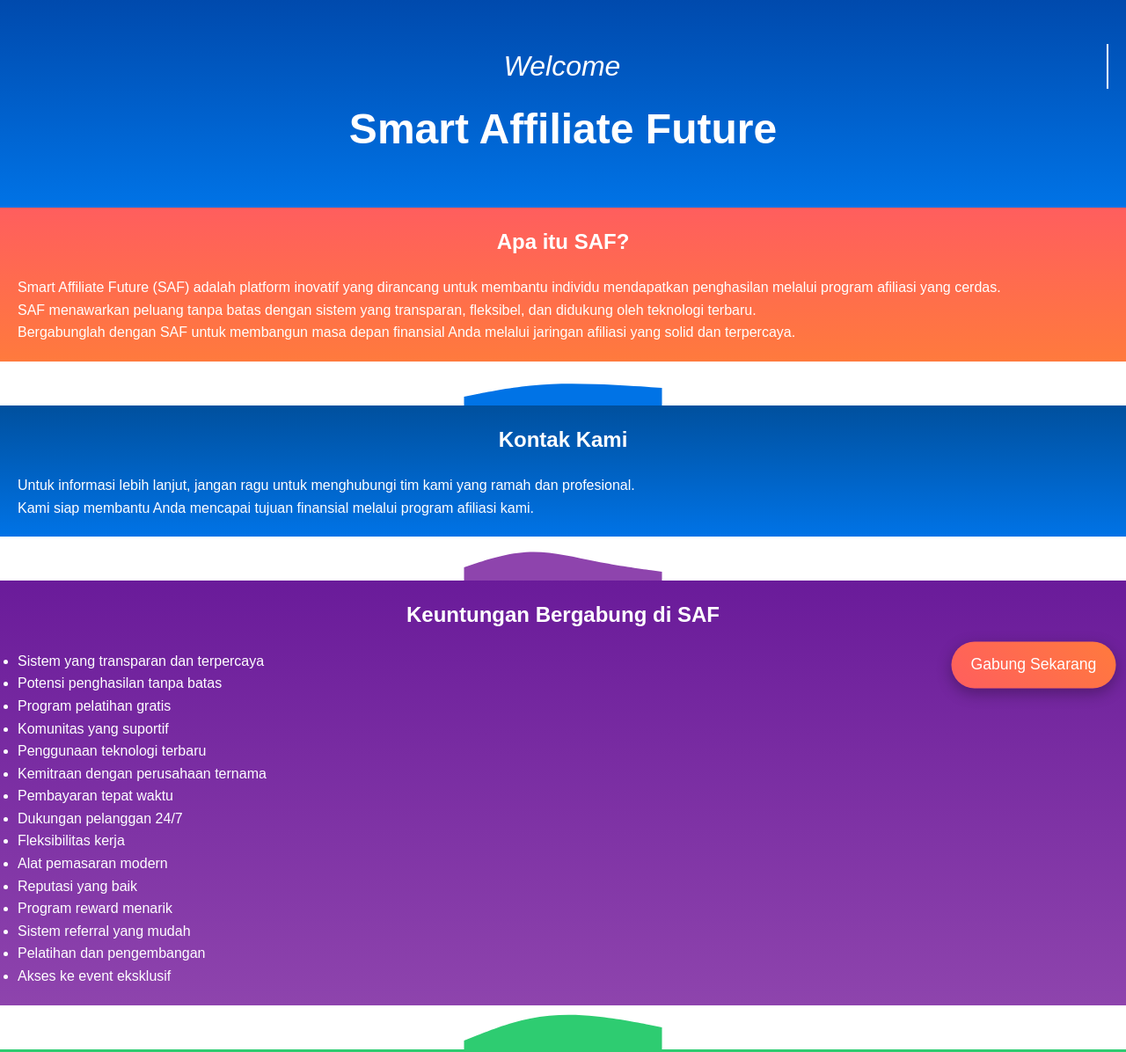
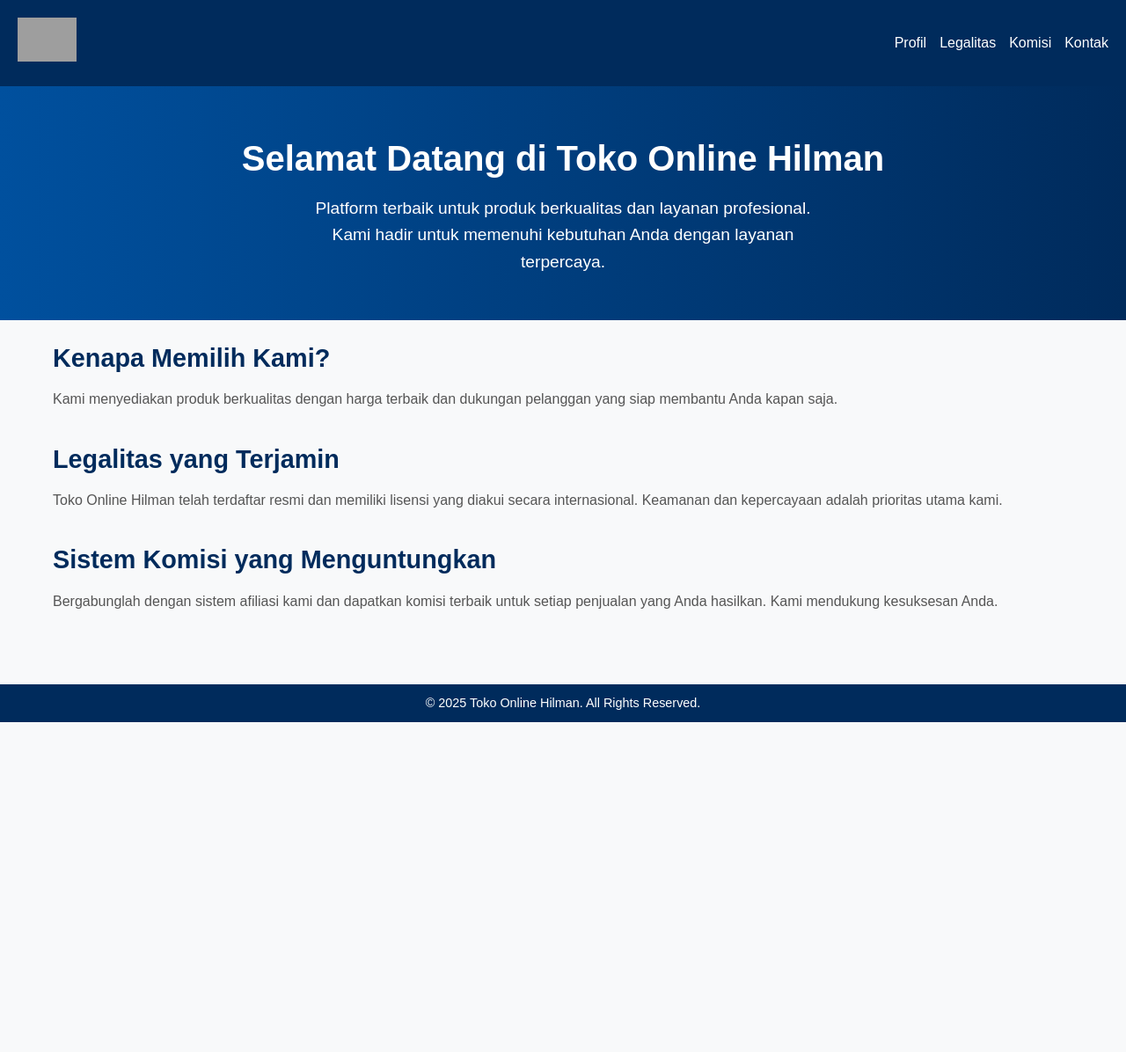
Before and after one commit to SAFF35/C7, a plain HTML site: page index.html in a window 1280 px wide. Shown: the top 1196 px of the page at 88% size. After the commit the page ends 821 px from the top, so only its background shows below. Drawn offline with Linux system fonts and the light colour scheme; grey boxes are pictures that could not be loaded.

Commit message:
Update index.html

```diff
--- a/index.html
+++ b/index.html
@@ -3,216 +3,149 @@
 <head>
     <meta charset="UTF-8">
     <meta name="viewport" content="width=device-width, initial-scale=1.0">
-    <title>Smart Affiliate Future</title>
+    <title>Toko Online Hilman</title>
     <style>
+        /* Reset CSS */
         * {
             margin: 0;
             padding: 0;
             box-sizing: border-box;
+        }
+
+        body {
             font-family: 'Arial', sans-serif;
+            line-height: 1.6;
+            color: #333;
+            background-color: #f8f9fa;
         }
-        body {
-            line-height: 1.6;
-            overflow-x: hidden;
+
+        header {
+            background-color: #002b5c;
+            color: #fff;
+            display: flex;
+            justify-content: space-between;
+            align-items: center;
+            padding: 20px;
         }
-        .jumbotron {
+
+        header .logo img {
+            max-height: 50px;
+        }
+
+        nav ul {
+            list-style: none;
+            display: flex;
+            gap: 15px;
+        }
+
+        nav ul li {
+            font-size: 16px;
+        }
+
+        nav ul li a {
+            color: #fff;
+            text-decoration: none;
+            transition: color 0.3s;
+        }
+
+        nav ul li a:hover {
+            color: #f5b301;
+        }
+
+        .hero {
             text-align: center;
             padding: 50px 20px;
-            background: linear-gradient(to bottom, #004aad, #0073e6);
-            color: white;
+            background: linear-gradient(90deg, #00509e, #002b5c);
+            color: #fff;
         }
-        .jumbotron h1 {
-            font-size: 3rem;
+
+        .hero h1 {
+            font-size: 2.5em;
+            margin-bottom: 10px;
         }
-        .welcome {
-            font-size: 2rem;
-            color: white;
-            font-style: italic;
-            animation: typing 3s steps(30, end), blink 0.5s step-end infinite alternate;
-            overflow: hidden;
-            white-space: nowrap;
-            width: 100%;
-            display: inline-block;
+
+        .hero p {
+            font-size: 1.2em;
+            max-width: 600px;
+            margin: 0 auto;
         }
-        @keyframes typing {
-            from { width: 0; }
-            to { width: 100%; }
-        }
-        @keyframes blink {
-            from { border-right: 2px solid white; }
-            to { border-right: transparent; }
-        }
+
         .content {
             padding: 20px;
-            color: white;
-            text-align: justify;
+            max-width: 1200px;
+            margin: 0 auto;
         }
-        .red-orange {
-            background: linear-gradient(to bottom, #ff5e5e, #ff7a3d);
+
+        .content article {
+            margin-bottom: 30px;
         }
-        .blue {
-            background: linear-gradient(to bottom, #00509e, #0073e6);
+
+        .content h2 {
+            color: #002b5c;
+            font-size: 1.8em;
+            margin-bottom: 10px;
         }
-        .purple {
-            background: linear-gradient(to bottom, #6a1b9a, #8e44ad);
+
+        .content p {
+            font-size: 1em;
+            line-height: 1.8;
+            color: #555;
         }
-        .green {
-            background: linear-gradient(to bottom, #2ecc71, #27ae60);
-        }
-        .wave-divider {
-            position: relative;
-            height: 50px;
-            overflow: hidden;
-        }
-        .wave-divider svg {
-            position: absolute;
-            top: 0;
-            left: 0;
-            width: 100%;
-            height: 100%;
-        }
-        .floating-button {
-            position: fixed;
-            bottom: 20px;
-            right: 20px;
-            background: linear-gradient(45deg, #ff5e5e, #ff7a3d);
-            color: white;
-            padding: 15px 20px;
-            border: none;
-            border-radius: 50px;
-            font-size: 1rem;
-            cursor: pointer;
-            box-shadow: 0 5px 15px rgba(0, 0, 0, 0.3);
-            z-index: 1000;
-            animation: pulse 2s infinite;
-        }
-        @keyframes pulse {
-            0% { transform: scale(1); }
-            50% { transform: scale(1.1); }
-            100% { transform: scale(1); }
-        }
-        .floating-button:hover {
-            background: linear-gradient(45deg, #ff7a3d, #ff5e5e);
-        }
-        .icon-section {
-            display: flex;
-            justify-content: space-around;
-            padding: 40px 20px;
-        }
-        .icon-container {
+
+        footer {
+            background-color: #002b5c;
+            color: #fff;
             text-align: center;
-            cursor: pointer;
-        }
-        .icon-container .icon {
-            font-size: 3rem;
-            background: white;
-            color: #2ecc71;
-            width: 70px;
-            height: 70px;
-            display: flex;
-            align-items: center;
-            justify-content: center;
-            border-radius: 50%;
-            margin: 0 auto 10px;
-        }
-        .icon-container:hover .icon {
-            background: #2ecc71;
-            color: white;
-        }
-        .icon-container a {
-            text-decoration: none;
-            color: white;
-        }
-        h2 {
-            text-align: center;
-            margin-bottom: 20px;
+            padding: 10px 0;
+            margin-top: 30px;
+            font-size: 0.9em;
         }
     </style>
 </head>
 <body>
+    <header>
+        <div class="logo">
+            <img src="https://affiliate035.wordpress.com/wp-content/uploads/2024/12/20241209_021657.png?w=768" alt="Logo Toko Online Hilman">
+        </div>
+        <nav>
+            <ul>
+                <li><a href="https://contoh.com/profil">Profil</a></li>
+                <li><a href="https://contoh.com/legalitas">Legalitas</a></li>
+                <li><a href="https://contoh.com/komisi">Komisi</a></li>
+                <li><a href="https://contoh.com/kontak">Kontak</a></li>
+            </ul>
+        </nav>
+    </header>
 
-    <div class="jumbotron">
-        <span class="welcome">Welcome</span>
-        <h1>Smart Affiliate Future</h1>
-    </div>
+    <main>
+        <section class="hero">
+            <h1>Selamat Datang di Toko Online Hilman</h1>
+            <p>Platform terbaik untuk produk berkualitas dan layanan profesional. Kami hadir untuk memenuhi kebutuhan Anda dengan layanan terpercaya.</p>
+        </section>
 
-    <!-- Penjelasan SAF -->
-    <div class="content red-orange">
-        <h2>Apa itu SAF?</h2>
-        <p>Smart Affiliate Future (SAF) adalah platform inovatif yang dirancang untuk membantu individu mendapatkan penghasilan melalui program afiliasi yang cerdas.</p>
-        <p>SAF menawarkan peluang tanpa batas dengan sistem yang transparan, fleksibel, dan didukung oleh teknologi terbaru.</p>
-        <p>Bergabunglah dengan SAF untuk membangun masa depan finansial Anda melalui jaringan afiliasi yang solid dan terpercaya.</p>
-    </div>
+        <section class="content">
+            <article>
+                <h2>Kenapa Memilih Kami?</h2>
+                <p>Kami menyediakan produk berkualitas dengan harga terbaik dan dukungan pelanggan yang siap membantu Anda kapan saja.</p>
+            </article>
+            <article>
+                <h2>Legalitas yang Terjamin</h2>
+                <p>Toko Online Hilman telah terdaftar resmi dan memiliki lisensi yang diakui secara internasional. Keamanan dan kepercayaan adalah prioritas utama kami.</p>
+            </article>
+            <article>
+                <h2>Sistem Komisi yang Menguntungkan</h2>
+                <p>Bergabunglah dengan sistem afiliasi kami dan dapatkan komisi terbaik untuk setiap penjualan yang Anda hasilkan. Kami mendukung kesuksesan Anda.</p>
+            </article>
+        </section>
+    </main>
 
-    <!-- Garis Pemisah Ombak -->
-    <div class="wave-divider">
-        <svg xmlns="http://www.w3.org/2000/svg" viewBox="0 0 1440 320"><path fill="#0073e6" fill-opacity="1" d="M0,256L80,240C160,224,320,192,480,176C640,160,800,160,960,165.3C1120,171,1280,181,1360,186.7L1440,192L1440,320L1360,320C1280,320,1120,320,960,320C800,320,640,320,480,320C320,320,160,320,80,320L0,320Z"></path></svg>
-    </div>
+    <footer>
+        <p>&copy; 2025 Toko Online Hilman. All Rights Reserved.</p>
+    </footer>
 
-    <!-- Kontak -->
-    <div class="content blue">
-        <h2>Kontak Kami</h2>
-        <p>Untuk informasi lebih lanjut, jangan ragu untuk menghubungi tim kami yang ramah dan profesional.</p>
-        <p>Kami siap membantu Anda mencapai tujuan finansial melalui program afiliasi kami.</p>
-    </div>
-
-    <!-- Garis Pemisah Ombak -->
-    <div class="wave-divider">
-        <svg xmlns="http://www.w3.org/2000/svg" viewBox="0 0 1440 320"><path fill="#8e44ad" fill-opacity="1" d="M0,224L80,197.3C160,171,320,117,480,112C640,107,800,149,960,181.3C1120,213,1280,235,1360,245.3L1440,256L1440,320L1360,320C1280,320,1120,320,960,320C800,320,640,320,480,320C320,320,160,320,80,320L0,320Z"></path></svg>
-    </div>
-
-    <!-- Keuntungan -->
-    <div class="content purple">
-        <h2>Keuntungan Bergabung di SAF</h2>
-        <ul>
-            <li>Sistem yang transparan dan terpercaya</li>
-            <li>Potensi penghasilan tanpa batas</li>
-            <li>Program pelatihan gratis</li>
-            <li>Komunitas yang suportif</li>
-            <li>Penggunaan teknologi terbaru</li>
-            <li>Kemitraan dengan perusahaan ternama</li>
-            <li>Pembayaran tepat waktu</li>
-            <li>Dukungan pelanggan 24/7</li>
-            <li>Fleksibilitas kerja</li>
-            <li>Alat pemasaran modern</li>
-            <li>Reputasi yang baik</li>
-            <li>Program reward menarik</li>
-            <li>Sistem referral yang mudah</li>
-            <li>Pelatihan dan pengembangan</li>
-            <li>Akses ke event eksklusif</li>
-        </ul>
-    </div>
-
-    <!-- Floating Button -->
-    <button class="floating-button">Gabung Sekarang</button>
-
-    <!-- Garis Pemisah Hijau -->
-    <div class="wave-divider">
-        <svg xmlns="http://www.w3.org/2000/svg" viewBox="0 0 1440 320"><path fill="#2ecc71" fill-opacity="1" d="M0,256L80,224C160,192,320,128,480,96C640,64,800,64,960,80C1120,96,1280,128,1360,144L1440,160L1440,320L1360,320C1280,320,1120,320,960,320C800,320,640,320,480,320C320,320,160,320,80,320L0,320Z"></path></svg>
-    </div>
-
-    <!-- Profil, Legalitas, Market Plan -->
-    <div class="content green">
-        <div class="icon-section">
-            <div class="icon-container">
-                <a href="https://contoh.com" target="_blank">
-                    <div class="icon">👤</div>
-                    <p>Profil</p>
-                </a>
-            </div>
-            <div class="icon-container">
-                <a href="https://contoh.com" target="_blank">
-                    <div class="icon">⚖️</div>
-                    <p>Legalitas</p>
-                </a>
-            </div>
-            <div class="icon-container">
-                <a href="https://contoh.com" target="_blank">
-                    <div class="icon">📊</div>
-                    <p>Market Plan</p>
-                </a>
-            </div>
-        </div>
-    </div>
+    <script>
+        // Placeholder for any future interactive features
+        console.log("Welcome to Toko Online Hilman!");
+    </script>
 </body>
 </html>
```
